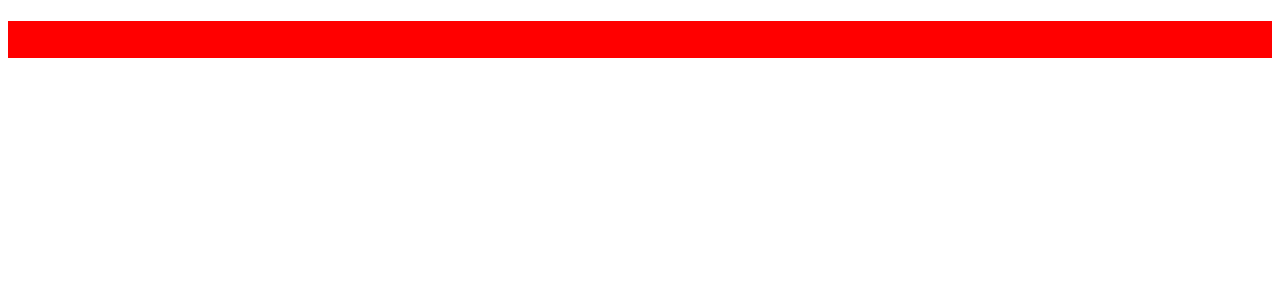
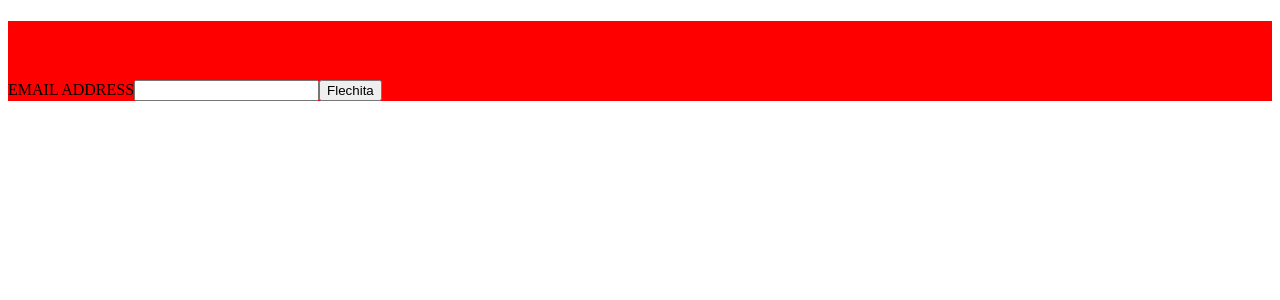
Before and after one commit to Diegofergamboa/Email-sign-up-form, a React (Create React App) app: page / in a window 1280 px wide. Shown: the top 300 px of the page. Built offline with nearby package versions, Linux system fonts and the light colour scheme.

Commit message:
Form layout completed

```diff
--- a/src/App.js
+++ b/src/App.js
@@ -1,14 +1,16 @@
 import React from 'react';
 import { Header } from './components/App/Header';
+import { Form } from './components/App/Form';
 import './scss/globals.scss';
 
 function App() {
   return (
-    <>
+    <React.Fragment>
     <main className="mainClass">
-            <Header/>
+      <Header/>
+      <Form/>
     </main>
-    </>
+    </React.Fragment>
   );
 }
 
--- a/src/components/App/Form/index.js
+++ b/src/components/App/Form/index.js
@@ -0,0 +1,17 @@
+import React from 'react';
+
+function Form() {
+    return(
+        <form>
+            <label>
+                EMAIL ADDRESS
+                <input></input>
+            </label>
+            <button onSubmit={() => alert('Se ha submitido')}>
+                <span>Flechita</span>
+            </button>
+        </form>
+    );
+};
+
+export { Form } ;
--- a/src/components/App/Header/index.js
+++ b/src/components/App/Header/index.js
@@ -3,7 +3,7 @@ import './header.scss';
 
 function Header() {
     return(
-        <h1>Hello world</h1>
+        <h1>Sign up for the latest updates</h1>
     );
 };
 
```
